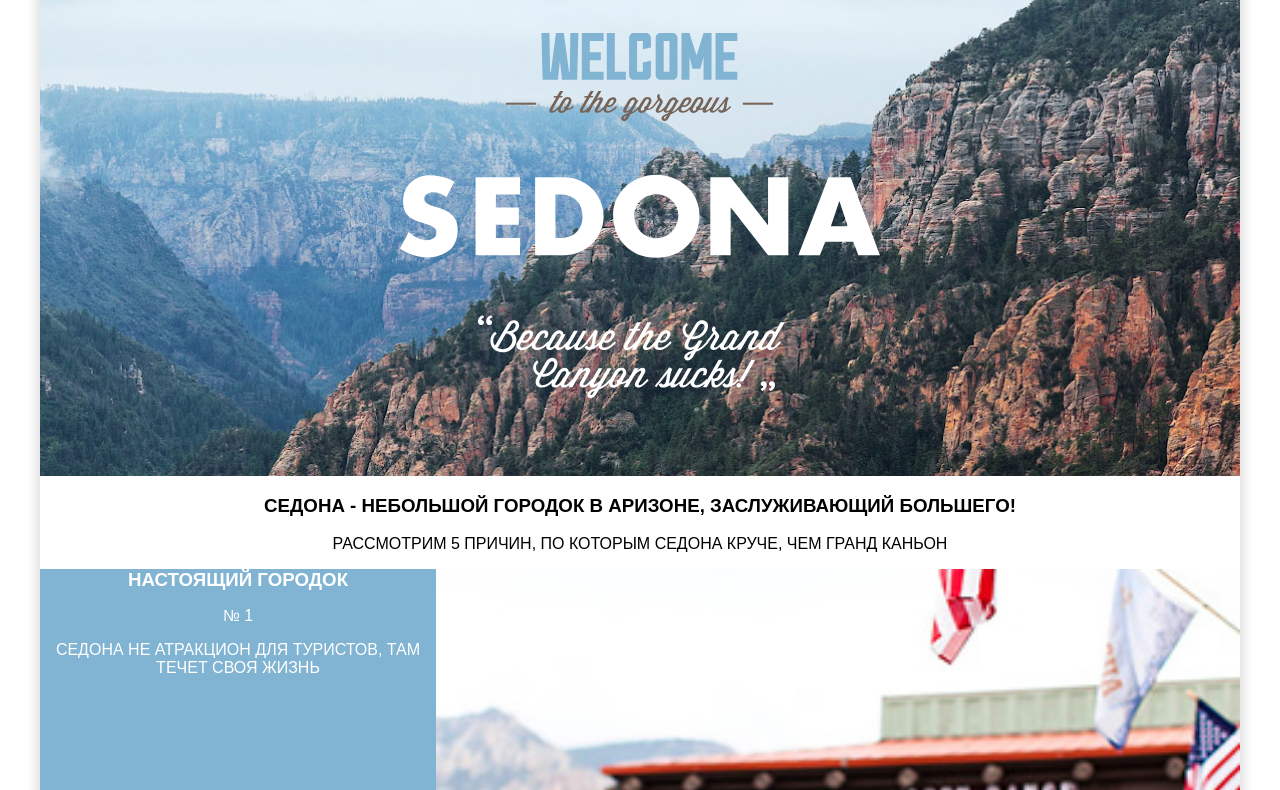
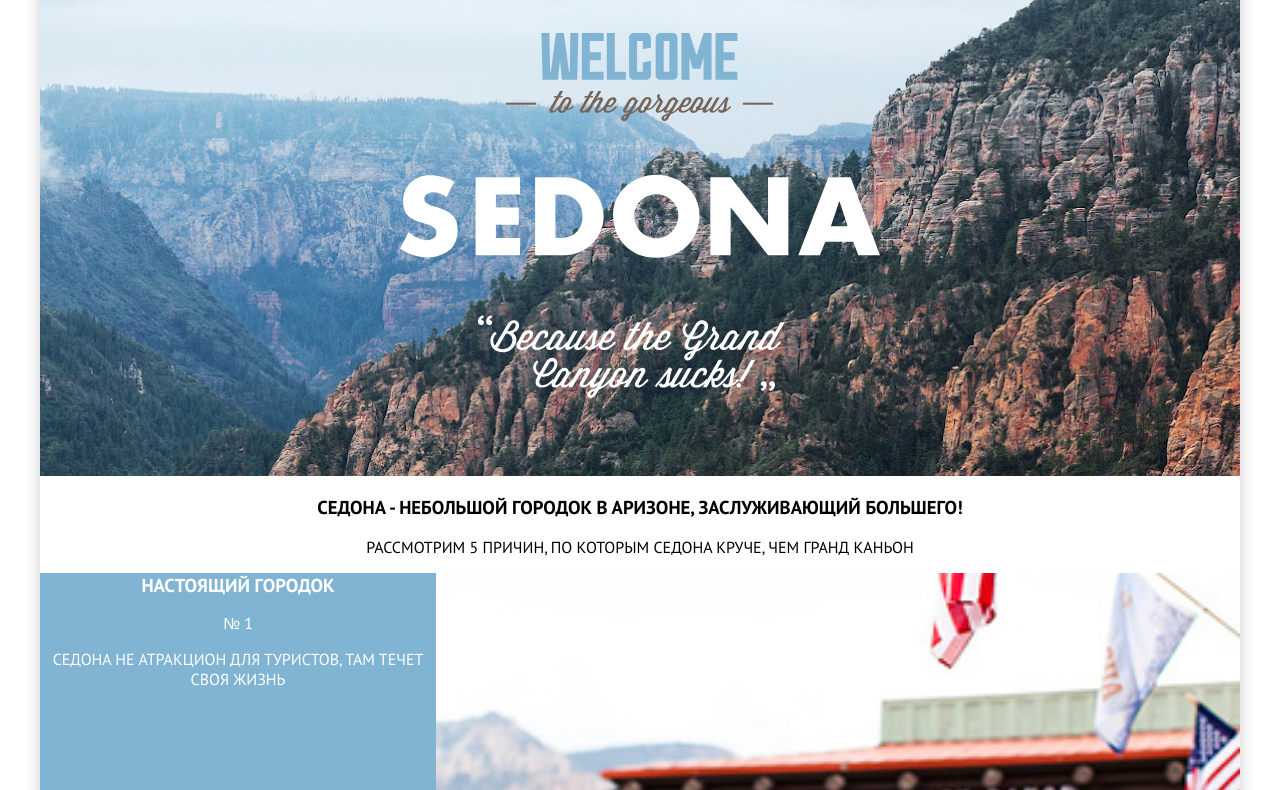
Before and after one commit to andikk/643755-sedona, a website: page source/index.html in a window 1280 px wide. Shown: the part 100-890 px from the top of the page. Drawn offline with nearby package versions, Linux system fonts and the light colour scheme; files that its build step writes are made by us from their sources.

Commit message:
Добавил шрифт

```diff
--- a/source/less/global.less
+++ b/source/less/global.less
@@ -25,6 +25,7 @@ html {
 body {
   margin: 0;
   padding: 0;
+  font-family: "PT sans", "Arial", sans-serif;
 }
 
 
```
